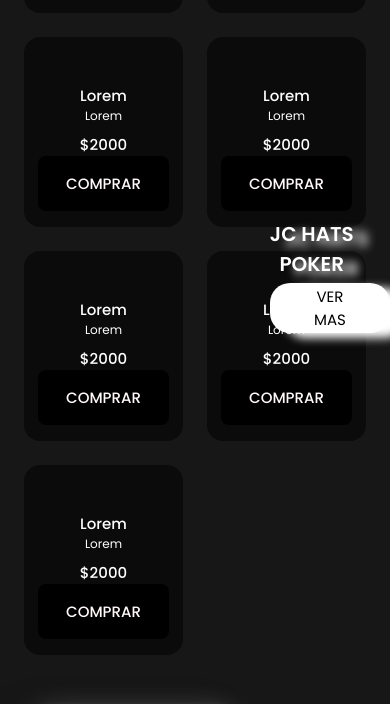
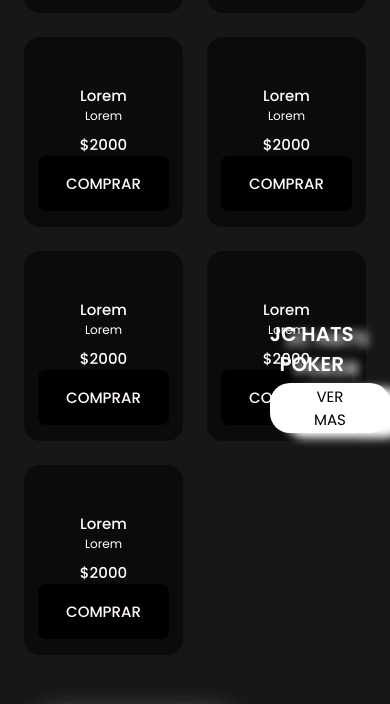
Before and after one commit to Gio-Zam161205/Maven-Jhian, a plain HTML site: page index.html in a window 390 px wide. Shown: the part 2781-3485 px from the top of the page. Drawn offline with nearby package versions, Linux system fonts and the light colour scheme.

Commit message:
Update style.css

```diff
--- a/css/style.css
+++ b/css/style.css
@@ -987,7 +987,7 @@ button {
     position: absolute;
     left: 65%;
     filter: drop-shadow(15px 5px 5px #FFFFFF);
-    top: 3000px;
+    top: 3100px;
 }
 }
 
```
